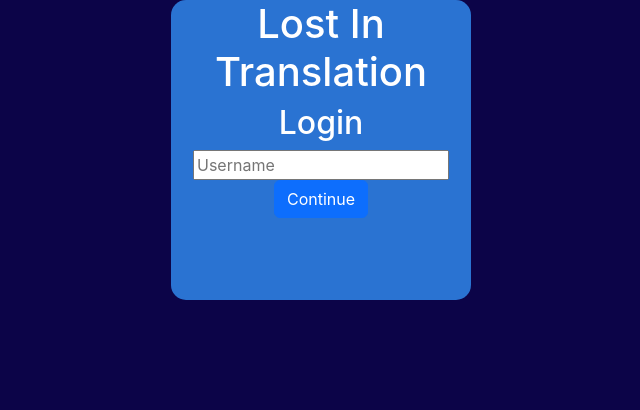
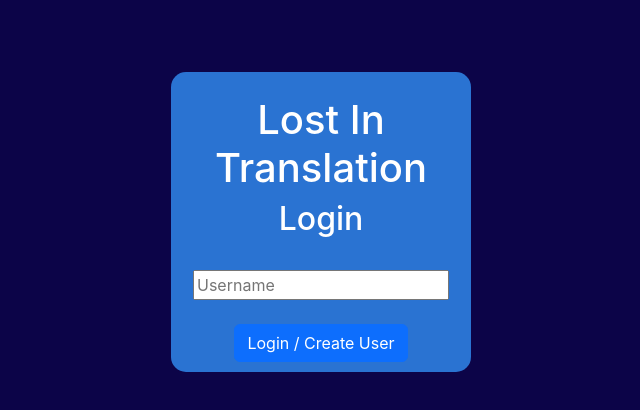
Before and after one commit to ahraza51214/sign-language-translator, a React (Create React App) app: page / in a window 1280 px wide. Shown: the top 410 px of the page, without its empty margins (319-959 px from the left). Built offline with nearby package versions, Linux system fonts and the light colour scheme; no server answers.

Commit message:
quick styling

```diff
--- a/src/components/homePage/LoginButton.jsx
+++ b/src/components/homePage/LoginButton.jsx
@@ -45,7 +45,7 @@ export const LoginButton = () => {
         type="submit"
         onClick={handleSubmit(onSubmit)}
       >
-        Continue
+        Login / Create User
       </button>
     </div>
   );
--- a/src/components/profilePage/LogoutButton.jsx
+++ b/src/components/profilePage/LogoutButton.jsx
@@ -3,7 +3,7 @@ import { useDispatch } from "react-redux";
 import { logout } from "../../redux/slices/userSlice";
 import { useNavigate } from "react-router-dom";
 
-export const LougoutButton = () => {
+export const LogoutButton = () => {
   const dispatch = useDispatch();
   const navigate = useNavigate();
 
--- a/src/components/profilePage/TranslationHistory.jsx
+++ b/src/components/profilePage/TranslationHistory.jsx
@@ -9,12 +9,14 @@ export const TranslationHistory = () => {
 
   return (
     <div>
-      <h2>Translation History</h2>
-      <ul>
+      <h2>Translation History for user {user.username}</h2>
+      <ul style={{ listStyleType: "none", padding: 0 }}>
         {user.translations.length !== 0 ? (
-          displayTranslationHistory.map((item, index) => <li key={index}>{item}</li>)
+          displayTranslationHistory.map((item, index) => (
+            <li key={index}>{item}</li>
+          ))
         ) : (
-          <p> Translation histoy is empty. </p>
+          <p>Translation history is empty.</p>
         )}
       </ul>
     </div>
--- a/src/components/translationPage/InputField.jsx
+++ b/src/components/translationPage/InputField.jsx
@@ -15,6 +15,8 @@ export const InputField = () => {
 
   return (
     <textarea
+      rows="5"
+      cols="40"
       placeholder="Enter text to translate"
       value={translationInputText}
       onChange={handleInputChange}
--- a/src/views/HomePage.jsx
+++ b/src/views/HomePage.jsx
@@ -3,11 +3,19 @@ import { LoginButton } from "../components/homePage/LoginButton";
 
 const HomePage = () => {
     return(
-        <div id='login-header'>
-            <h1>Lost In Translation</h1>
-            <h2>Login</h2>
-            <LoginInputField />
-            <LoginButton />
+        <div>
+            <br />
+            <br />
+            <br />
+            <div id='login-header'>
+                <br />
+                <h1>Lost In Translation</h1>
+                <h2>Login</h2>
+                <br />
+                <LoginInputField />
+                <br />
+                <LoginButton />
+            </div>
         </div>
     )
 }
--- a/src/views/ProfilePage.jsx
+++ b/src/views/ProfilePage.jsx
@@ -1,7 +1,7 @@
 import React from "react";
 import { TranslationHistory } from "../components/profilePage/TranslationHistory";
 import { ClearHistoryButton } from "../components/profilePage/ClearHistoryButton";
-import { LougoutButton } from "../components/profilePage/LogoutButton"
+import { LogoutButton } from "../components/profilePage/LogoutButton"
 import { Link } from "react-router-dom";
 
 
@@ -9,15 +9,20 @@ function ProfilePage() {
 
   return (
     <div>
+      <br />
       <h1>Profile Page</h1>
       <TranslationHistory />
       <ClearHistoryButton />
-      <LougoutButton />
+      <br />
+      <br />
       <Link to="/translate">
         <button type="button" className="btn btn-success">
           Translate
         </button>
       </Link>
+      <br />
+      <br />
+      <LogoutButton />
     </div>
   );
 };
--- a/src/views/TranslationPage.jsx
+++ b/src/views/TranslationPage.jsx
@@ -9,10 +9,16 @@ function TranslationPage() {
 
   return (
     <div>
+      <br />
       <h1>Translation Page</h1>
+      <br />
       <InputField />
+      <br />
       <TranslateButton />
+      <br />
+      <br />
       <OutputField />
+      <br />
       <Link to="/profile">
         <button type="button" className="btn btn-success">
           Profile
```
